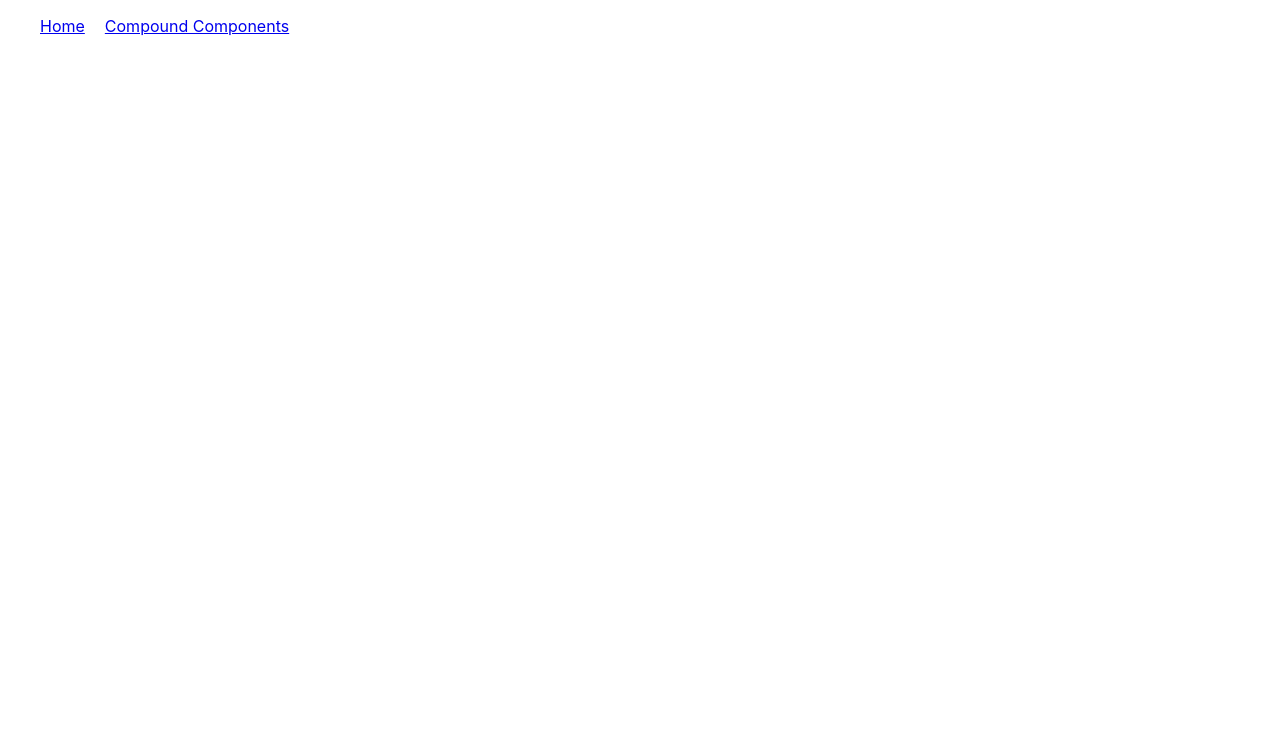
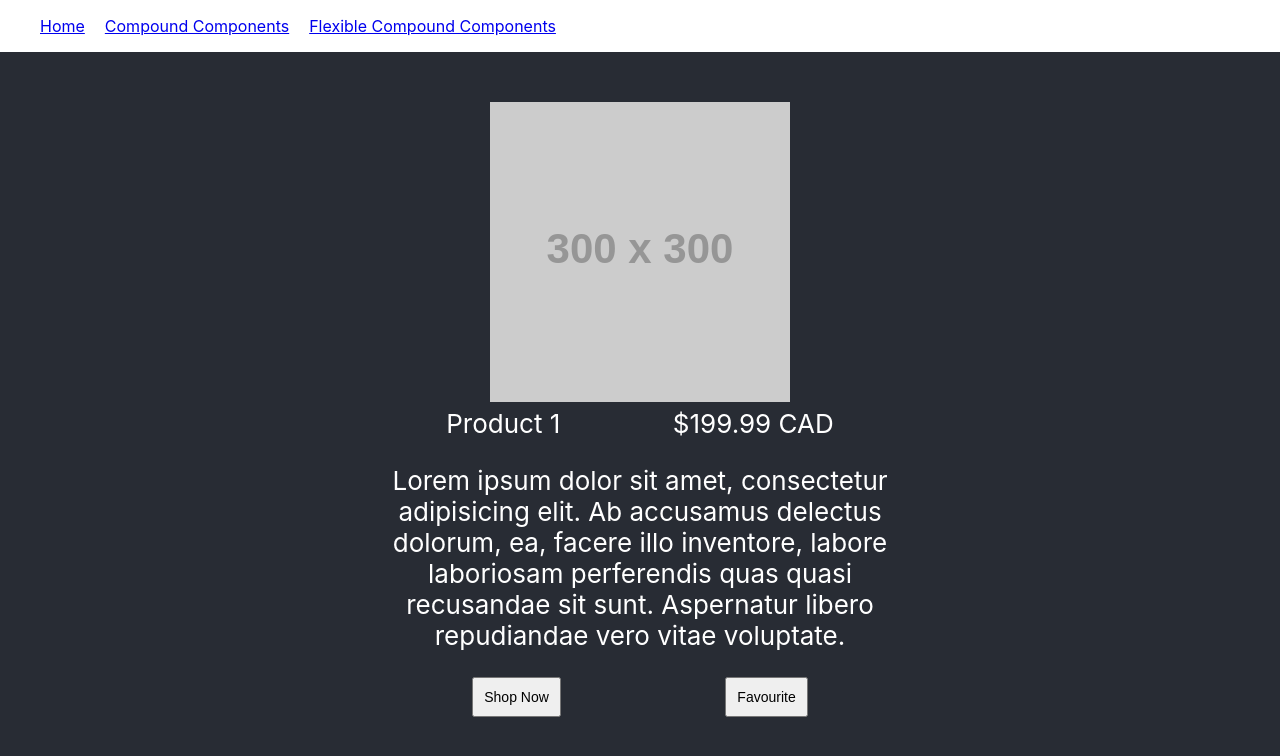
Before and after one commit to dmchoull/react-design-patterns, a React (Create React App) app: page /flexible-compound in a window 1280 px wide. Shown: the top 756 px of the page. Built offline with nearby package versions, Linux system fonts and the light colour scheme.

Commit message:
add flexible compound components example

```diff
--- a/src/App.js
+++ b/src/App.js
@@ -1,7 +1,8 @@
 import React from "react";
 import { BrowserRouter as Router, Route, Link } from "react-router-dom";
+import Home from "./pages/home/Home";
 import CompoundComponents from "./pages/compound-components";
-import Home from "./pages/home/Home";
+import FlexibleCompoundComponents from "./pages/flexible-compound";
 
 const listStyle = {
   listStyle: "none"
@@ -23,12 +24,19 @@ const AppRouter = () => (
           <li style={listItemStyle}>
             <Link to="/compound/">Compound Components</Link>
           </li>
+          <li style={listItemStyle}>
+            <Link to="/flexible-compound/">Flexible Compound Components</Link>
+          </li>
         </ul>
       </nav>
 
       <div className="page-wrapper">
         <Route path="/" exact component={Home} />
         <Route path="/compound/" component={CompoundComponents} />
+        <Route
+          path="/flexible-compound/"
+          component={FlexibleCompoundComponents}
+        />
       </div>
     </div>
   </Router>
--- a/src/index.css
+++ b/src/index.css
@@ -14,6 +14,8 @@ code {
 }
 
 .page-wrapper {
+  background-color: #282c34;
+  color: white;
   font-size: calc(10px + 2vmin);
   min-height: calc(100vh - 50px);
   display: flex;
--- a/src/pages/compound-components/index.css
+++ b/src/pages/compound-components/index.css
@@ -1,6 +1,4 @@
 .container {
-  background-color: #282c34;
-  color: white;
   display: flex;
   flex-direction: column;
   flex: 1;
--- /dev/null
+++ b/src/pages/flexible-compound/FavouriteButton.js
@@ -0,0 +1,7 @@
+import React from "react";
+
+function FavouriteButton() {
+  return <button style={{ padding: 10, fontSize: 14 }}>Favourite</button>;
+}
+
+export default FavouriteButton;
--- /dev/null
+++ b/src/pages/flexible-compound/OutboundLink.js
@@ -0,0 +1,14 @@
+import React from "react";
+
+function OutboundLink({ url }) {
+  return (
+    <button
+      style={{ padding: 10, fontSize: 14 }}
+      onClick={() => (window.location = url)}
+    >
+      Shop Now
+    </button>
+  );
+}
+
+export default OutboundLink;
--- /dev/null
+++ b/src/pages/flexible-compound/Product.js
@@ -0,0 +1,43 @@
+import React, { Component } from "react";
+
+const ProductContext = React.createContext();
+
+function formatPrice(amount, currency) {
+  return `$${amount} ${currency}`;
+}
+
+class Product extends Component {
+  static Image = () => (
+    <ProductContext.Consumer>
+      {product => <img src={product.imageURL} alt="" />}
+    </ProductContext.Consumer>
+  );
+
+  static Name = () => (
+    <ProductContext.Consumer>
+      {product => <span>{product.name}</span>}
+    </ProductContext.Consumer>
+  );
+
+  static Price = () => (
+    <ProductContext.Consumer>
+      {product => <span>{formatPrice(product.price, product.currency)}</span>}
+    </ProductContext.Consumer>
+  );
+
+  static Description = () => (
+    <ProductContext.Consumer>
+      {product => <p>{product.description}</p>}
+    </ProductContext.Consumer>
+  );
+
+  render() {
+    return (
+      <ProductContext.Provider value={this.props.product}>
+        {this.props.children}
+      </ProductContext.Provider>
+    );
+  }
+}
+
+export default Product;
--- /dev/null
+++ b/src/pages/flexible-compound/index.css
@@ -0,0 +1,10 @@
+.product-container {
+  width: 500px;
+  text-align: center;
+  margin: 50px auto;
+}
+
+.product-section {
+  display: flex;
+  justify-content: space-around;
+}
--- /dev/null
+++ b/src/pages/flexible-compound/index.js
@@ -0,0 +1,40 @@
+import React from "react";
+import Product from "./Product";
+import FavouriteButton from "./FavouriteButton";
+import OutboundLink from "./OutboundLink";
+import "./index.css";
+
+const product = {
+  name: "Product 1",
+  imageURL: "https://via.placeholder.com/300x300",
+  price: 199.99,
+  currency: "CAD",
+  description:
+    "Lorem ipsum dolor sit amet, consectetur adipisicing elit. Ab accusamus delectus dolorum, " +
+    "ea, facere illo inventore, labore laboriosam perferendis quas quasi recusandae sit sunt." +
+    " Aspernatur libero repudiandae vero vitae voluptate."
+};
+
+function FlexibleCompoundComponents() {
+  return (
+    <div className="product-container">
+      <Product product={product}>
+        <Product.Image />
+
+        <div className="product-section">
+          <Product.Name />
+          <Product.Price />
+        </div>
+
+        <Product.Description />
+
+        <div className="product-section">
+          <OutboundLink url="https://www.example.com" />
+          <FavouriteButton />
+        </div>
+      </Product>
+    </div>
+  );
+}
+
+export default FlexibleCompoundComponents;
```
